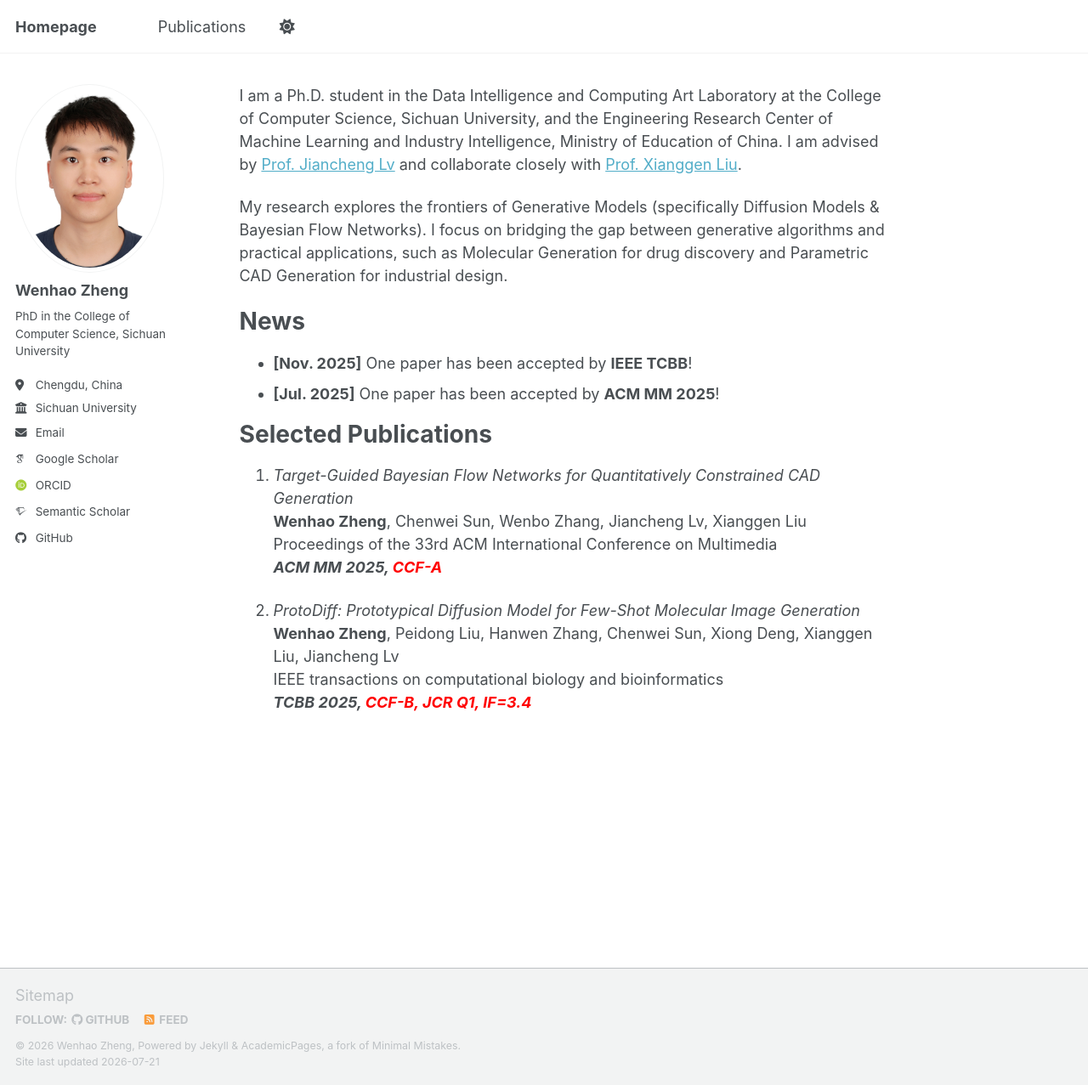
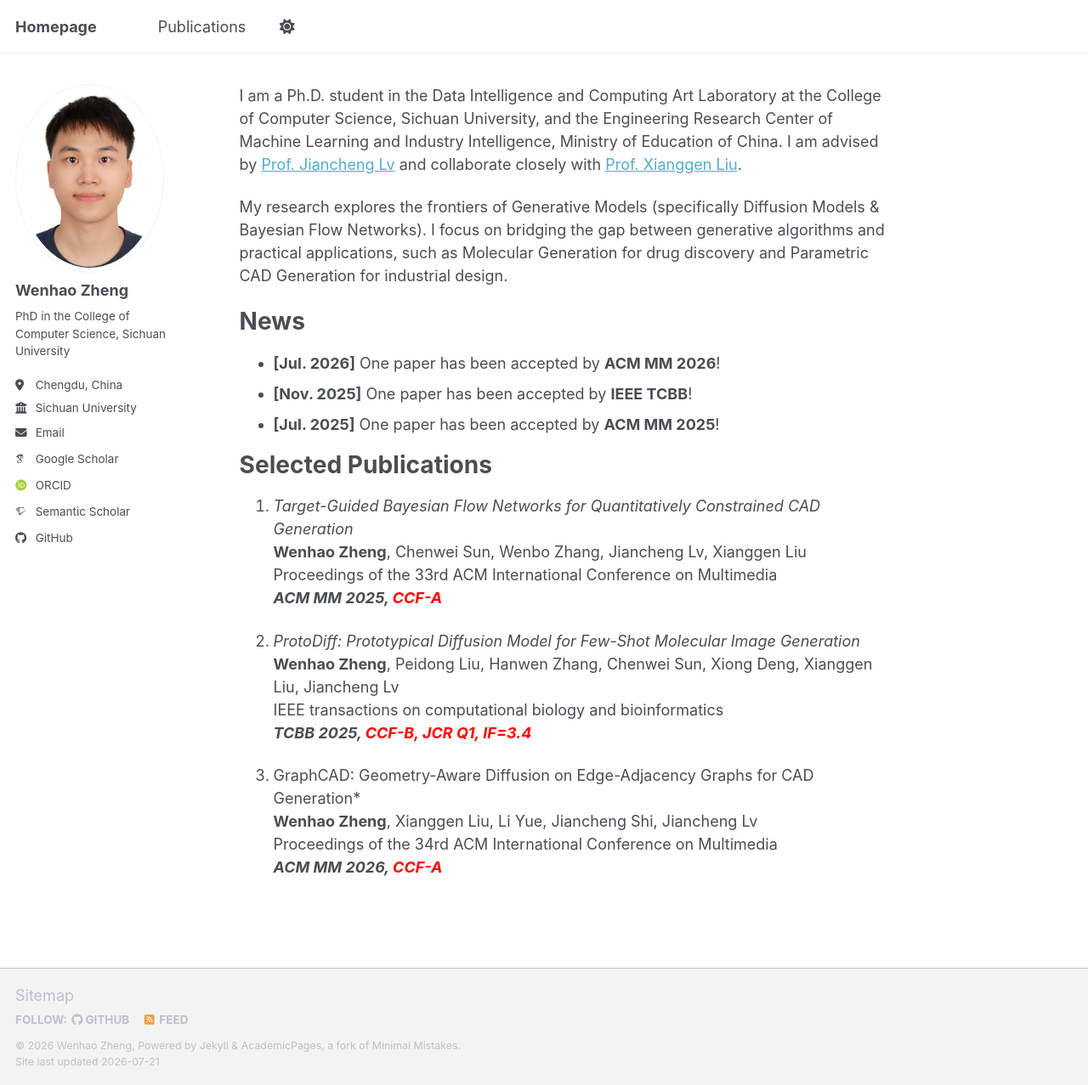
Before and after one commit to scu-zwh/scu-zwh.github.io, a Jekyll site: the page built from _pages/about.md, in a window 1280 px wide and 1277 px high. Shown: the whole window at 85% size. Built offline with Jekyll 4.4.1, drawn with Linux system fonts in a browser that asks for light colours; some web fonts are replaced; a script bundle is joined from its source files by our own code; library files that are not in the unit come from our copies.

Commit message:
Update about page with new publications and news
Added recent news and updated selected publications.

```diff
--- a/_pages/about.md
+++ b/_pages/about.md
@@ -13,6 +13,7 @@ My research explores the frontiers of Generative Models (specifically Diffusion
 
 News
 =====
+* **[Jul. 2026]** One paper has been accepted by **ACM MM 2026**!
 * **[Nov. 2025]** One paper has been accepted by **IEEE TCBB**!
 * **[Jul. 2025]** One paper has been accepted by **ACM MM 2025**!
 
@@ -24,7 +25,12 @@ Selected Publications
 Proceedings of the 33rd ACM International Conference on Multimedia <br>
 ***ACM MM 2025, <span style="color:red">CCF-A</span>***
 
-1.  *ProtoDiff: Prototypical Diffusion Model for Few-Shot Molecular Image Generation* <br>
+2.  *ProtoDiff: Prototypical Diffusion Model for Few-Shot Molecular Image Generation* <br>
 **Wenhao Zheng**, Peidong Liu, Hanwen Zhang, Chenwei Sun, Xiong Deng, Xianggen Liu, Jiancheng Lv <br>
 IEEE transactions on computational biology and bioinformatics <br>
 ***TCBB 2025, <span style="color:red">CCF-B, JCR Q1, IF=3.4</span>***
+
+3.  GraphCAD: Geometry-Aware Diffusion on Edge-Adjacency Graphs for CAD Generation* <br>
+**Wenhao Zheng**, Xianggen Liu, Li Yue, Jiancheng Shi, Jiancheng Lv <br>
+Proceedings of the 34rd ACM International Conference on Multimedia <br>
+***ACM MM 2026, <span style="color:red">CCF-A</span>***
```
